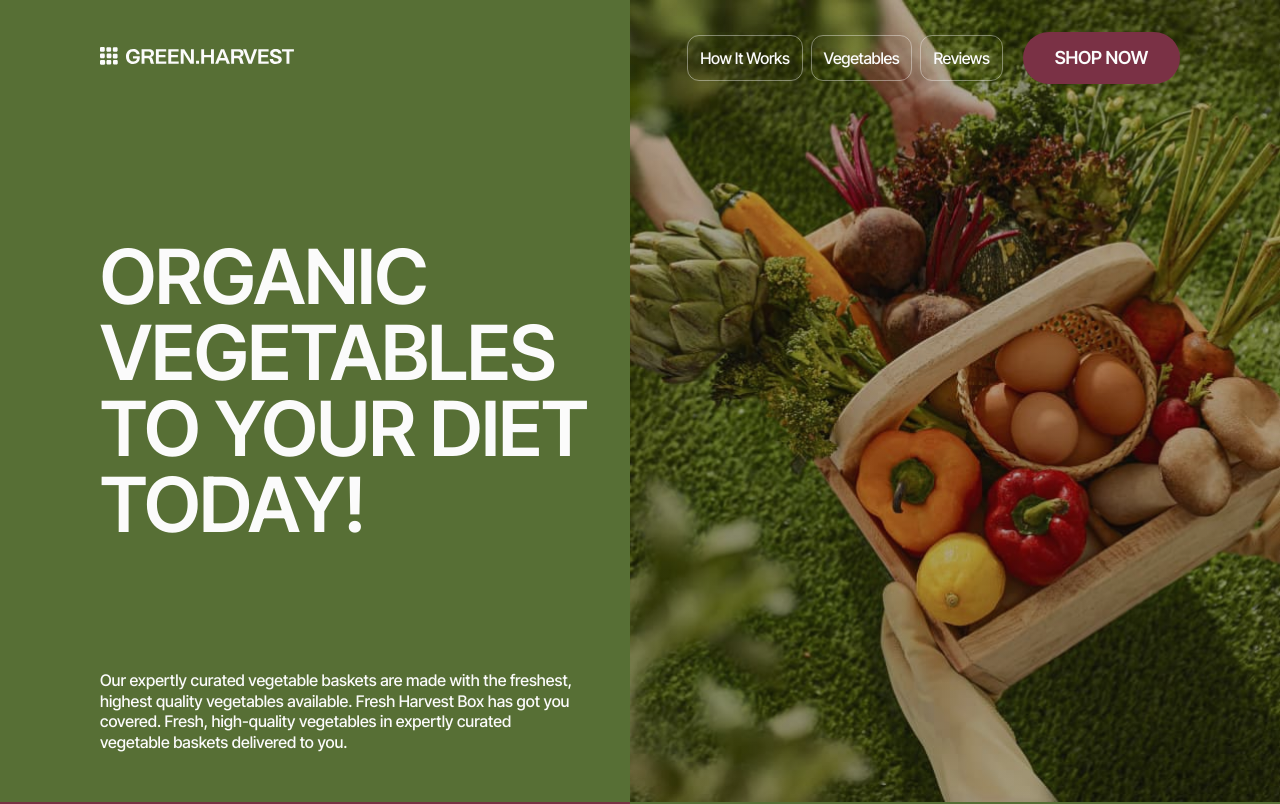
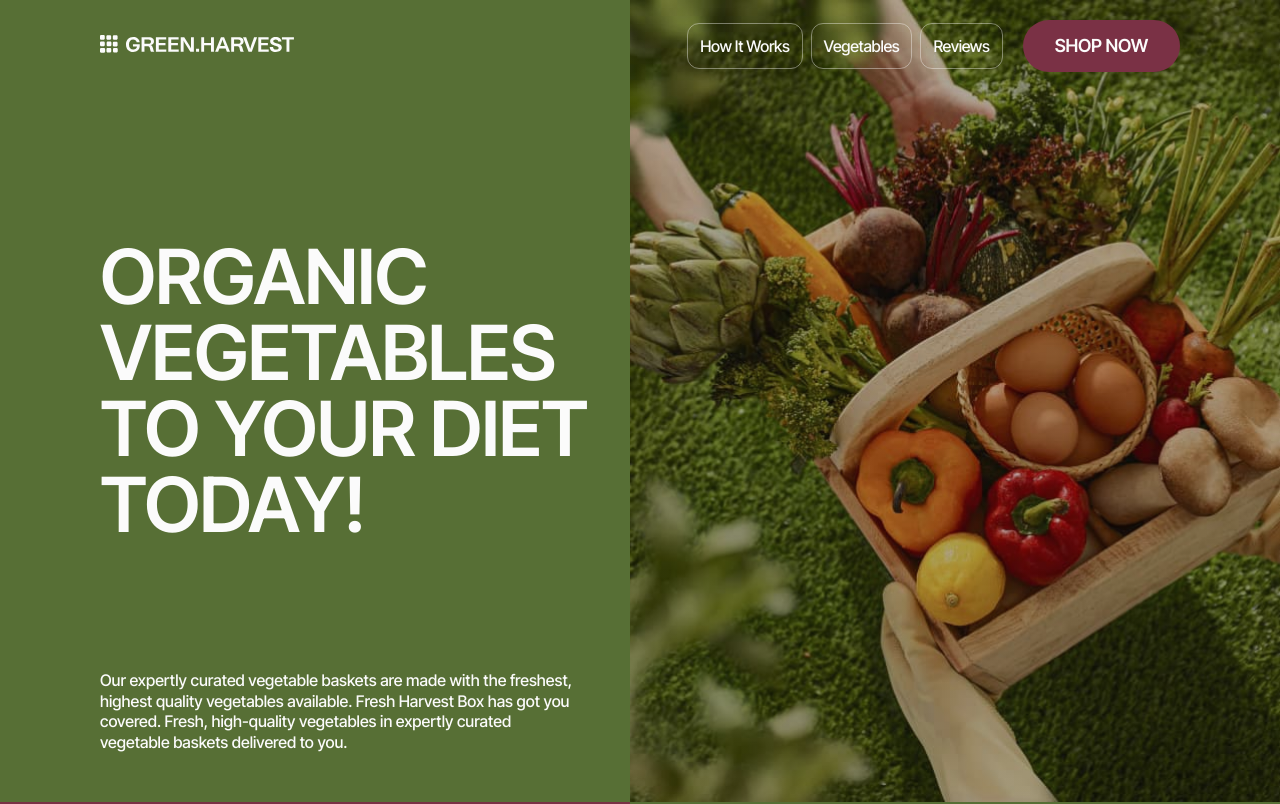
Before and after one commit to Nadiia-Yuce/Green_Harvest, a website built with Vite: page src/index.html in a window 1280 px wide. Shown: the top 804 px of the page. Built offline with nearby package versions, Linux system fonts and the light colour scheme.

Commit message:
add color

```diff
--- a/src/css/header_menu.css
+++ b/src/css/header_menu.css
@@ -1,5 +1,5 @@
 .header {
-  background-color: hsl(85, 35%, 32%);
+  background-color: rgba(87, 111, 53, 0.8);
   position: fixed;
   padding: 20px 0;
   width: 100%;
@@ -132,7 +132,7 @@
   }
 
   .header {
-    padding: 32px 0;
+    padding: 20px 0;
   }
 
   .logo-img {
```
